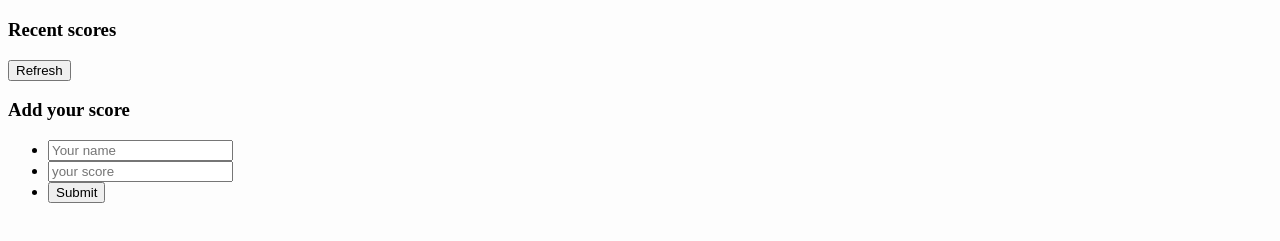
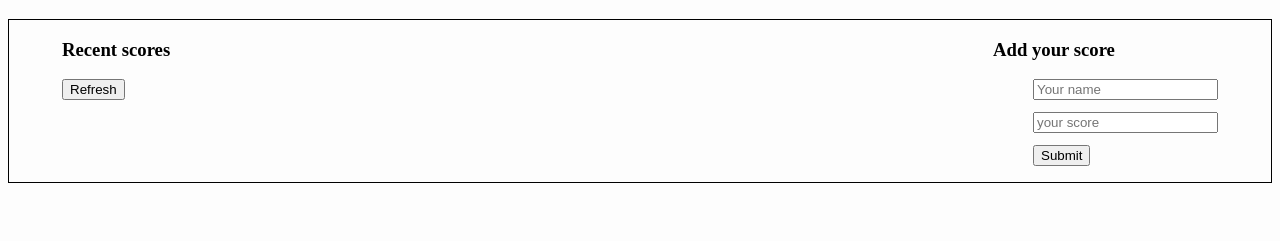
Before and after one commit to John-Kibirige/Leaderboard, a website built with webpack: page src/index.html in a window 1280 px wide. Shown: the part 61-302 px from the top of the page. Built offline with nearby package versions, Linux system fonts and the light colour scheme.

Commit message:
Add positioning styles for the main element

```diff
--- a/src/styles/main.scss
+++ b/src/styles/main.scss
@@ -1,3 +1,16 @@
 body {
   background-color: #fdfdfd;
 }
+
+.main {
+  border: thin solid;
+  display: flex;
+  justify-content: space-between;
+  padding-inline: 53px;
+  gap: 20px;
+}
+
+li {
+  margin-bottom: 12px;
+  list-style-type: none;
+}
```
